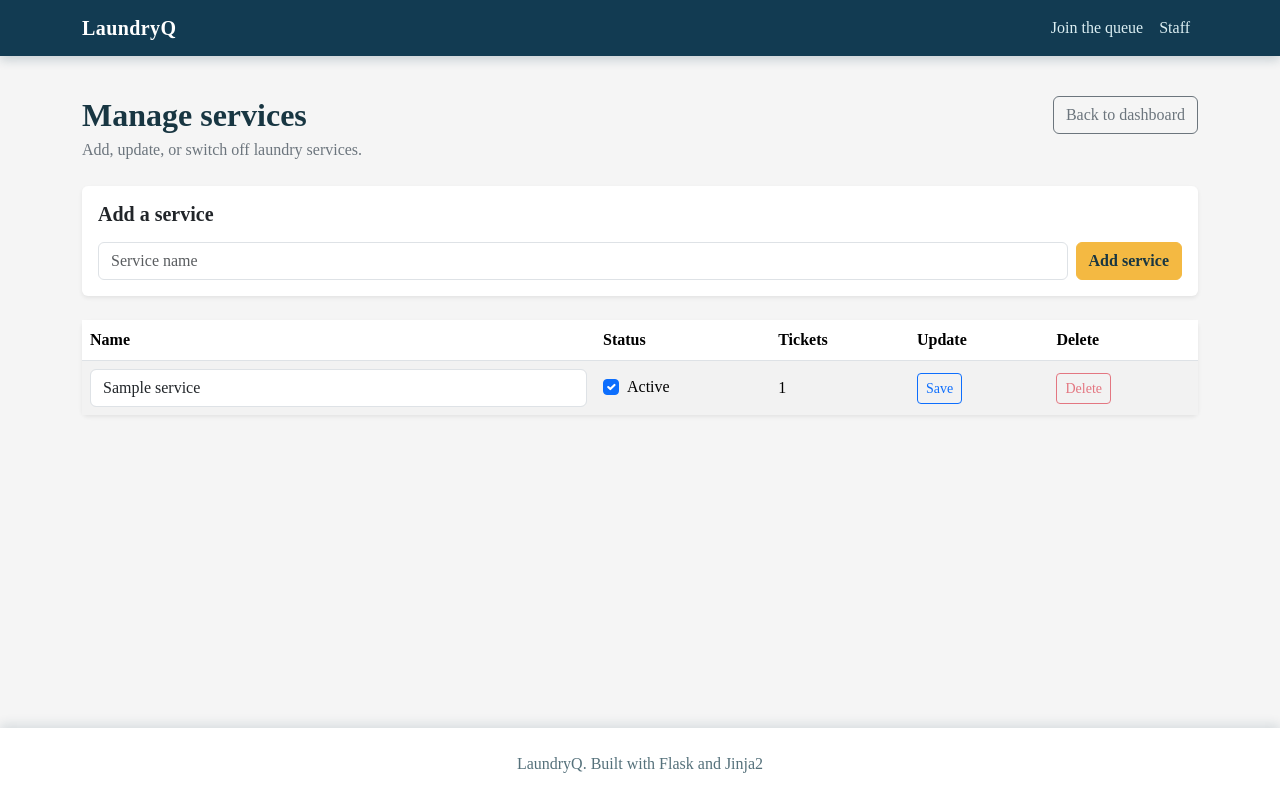
After one commit to vyleene/ccc181, a Flask app: page /staff/services in a window 1280 px wide. The commit adds this page. Run offline with Flask 3, Linux system fonts and the light colour scheme; tables that the repository leaves empty hold one stand-in row (values such as "Sample post"); parts of the project's set-up code (start-up, migrations or seed data) failed here and were passed over; some libraries are stand-ins or nearby versions; some web fonts are replaced.

Commit message:
Connect staff actions and add manage services page(#3)

```diff
--- a/app.py
+++ b/app.py
@@ -83,24 +83,28 @@ def people_ahead(t):
 
 @app.post("/queue/<int:ticket_id>/leave")
 def leave_queue(ticket_id):
-    t = next((t for t in TICKETS if t["number"] == ticket_id), None)
-    if t is None:
-        abort(404)
-
-    t["status"] = "no-show"
-    flash(f"Ticket #{ticket_id} has left the queue.", "success")
+    t = db.get_or_404(Ticket, ticket_id)
+    if t.status == "waiting":
+        t.status = "left"
+        db.session.commit()
+    flash("You left the queue.", "info")
     return redirect(url_for("index"))
 
 
 def all_services():
     return db.session.scalars(
-        db.select(Service).where(Service.active.is_(True)).order_by(Service.name)
+        db.select(Service).order_by(Service.name)
     ).all()
+
+
+def active_services():
+    stmt = db.select(Service).filter_by(active=True).order_by(Service.name)
+    return db.session.scalars(stmt).all()
 
 
 @app.get("/join")
 def join_form():
-    return render_template("join.html", services=all_services(), form={})
+    return render_template("join.html", services=active_services(), form={})
 
 
 @app.post("/join")
@@ -123,7 +127,7 @@ def join():
         flash("Please fix the highlighted fields.", "danger")
         return render_template(
             "join.html",
-            services=all_services(),
+            services=active_services(),
             form=form,
             errors=errors,
         ), 400
@@ -144,13 +148,74 @@ def join():
         flash("Something went wrong saving your ticket. Please try again.", "danger")
         return render_template(
             "join.html",
-            services=all_services(),
+            services=active_services(),
             form=form,
             errors={},
         ), 409
 
     flash(f"You joined the queue. Your ticket is #{ticket.id}.", "success")
     return redirect(url_for("ticket", ticket_id=ticket.id))
+
+
+@app.get("/staff/services")
+def services_list():
+    services = db.session.scalars(
+        db.select(Service).order_by(Service.name)
+    ).all()
+    return render_template("services.html", services=services)
+
+
+@app.post("/staff/services")
+def service_create():
+    name = request.form.get("name", "").strip()
+    if not name or len(name) > 80:
+        flash("Enter a service name up to 80 characters.", "danger")
+        return redirect(url_for("services_list"))
+
+    db.session.add(Service(name=name))
+    try:
+        db.session.commit()
+        flash(f"Service “{name}” added.", "success")
+    except IntegrityError:
+        db.session.rollback()
+        flash(f"A service named “{name}” already exists.", "danger")
+    return redirect(url_for("services_list"))
+
+
+@app.post("/staff/services/<int:service_id>/edit")
+def service_edit(service_id):
+    service = db.get_or_404(Service, service_id)
+    name = request.form.get("name", "").strip()
+    if not name or len(name) > 80:
+        flash("Enter a service name up to 80 characters.", "danger")
+        return redirect(url_for("services_list"))
+
+    service.name = name
+    service.active = request.form.get("active") == "on"
+    try:
+        db.session.commit()
+        flash(f"Service “{name}” updated.", "success")
+    except IntegrityError:
+        db.session.rollback()
+        flash(f"A service named “{name}” already exists.", "danger")
+    return redirect(url_for("services_list"))
+
+
+@app.post("/staff/services/<int:service_id>/delete")
+def service_delete(service_id):
+    service = db.get_or_404(Service, service_id)
+    if service.tickets:
+        flash(
+            f"“{service.name}” has tickets, so it cannot be deleted. "
+            "Turn it off instead.",
+            "danger",
+        )
+        return redirect(url_for("services_list"))
+
+    db.session.delete(service)
+    db.session.commit()
+    flash(f"Service “{service.name}” deleted.", "warning")
+    return redirect(url_for("services_list"))
 
 
 @app.get("/staff")
@@ -182,14 +247,43 @@ def staff_dashboard():
     )
 
 
+STAFF_ACTIONS = {"call": "called", "serve": "served", "no-show": "no-show"}
+
+
 @app.post("/staff/tickets/<int:ticket_id>/<action>")
 def staff_action(ticket_id, action):
-    new_status = {"call": "called", "serve": "served", "no-show": "no-show"}.get(action)
-    t = next((t for t in TICKETS if t["number"] == ticket_id), None)
-    if t is None or new_status is None:
+    new_status = STAFF_ACTIONS.get(action)
+    if new_status is None:
         abort(404)
-    t["status"] = new_status
-    flash(f"Ticket #{ticket_id} marked {new_status}.", "info")
+
+    if new_status == "called":
+        stmt = (
+            db.select(Ticket)
+            .filter_by(status="waiting")
+            .order_by(Ticket.created_at)
+            .limit(1)
+        )
+        t = db.session.scalar(stmt)
+        if t is None:
+            flash("No one is waiting.", "info")
+            return redirect(url_for("staff_dashboard"))
+        t.status = new_status
+        t.called_at = func.now()
+    else:
+        t = db.get_or_404(Ticket, ticket_id)
+        t.status = new_status
+
+    db.session.commit()
+    flash(f"Ticket #{t.id} marked {new_status}.", "info")
+    return redirect(url_for("staff_dashboard"))
+
+
+@app.post("/staff/tickets/<int:ticket_id>/delete")
+def delete_ticket(ticket_id):
+    t = db.get_or_404(Ticket, ticket_id)
+    db.session.delete(t)
+    db.session.commit()
+    flash(f"Ticket #{ticket_id} was deleted.", "warning")
     return redirect(url_for("staff_dashboard"))
 
 
--- a/static/js/main.js
+++ b/static/js/main.js
@@ -6,3 +6,9 @@ if (joinForm) {
     button.textContent = "Getting your ticket…";
   });
 }
+
+document.querySelectorAll("form[data-confirm]").forEach((form) => {
+  form.addEventListener("submit", (event) => {
+    if (!confirm(form.dataset.confirm)) event.preventDefault();
+  });
+});
--- /dev/null
+++ b/templates/services.html
@@ -0,0 +1,95 @@
+{% extends "base.html" %}
+
+{% block title %}Manage services · LaundryQ{% endblock %}
+
+{% block content %}
+  <section class="staff-page">
+    <header class="d-flex flex-column flex-md-row justify-content-between gap-3 mb-4">
+      <div>
+        <h1 class="h2 fw-bold mb-1">Manage services</h1>
+        <p class="text-secondary mb-0">Add, update, or switch off laundry services.</p>
+      </div>
+      <a class="btn btn-outline-secondary align-self-start" href="{{ url_for('staff_dashboard') }}">
+        Back to dashboard
+      </a>
+    </header>
+
+    <div class="card border-0 shadow-sm mb-4">
+      <div class="card-body">
+        <h2 class="h5 fw-bold mb-3">Add a service</h2>
+        <form method="post" action="{{ url_for('service_create') }}" class="row g-2">
+          <div class="col-md">
+            <label class="visually-hidden" for="new-service-name">Service name</label>
+            <input class="form-control" id="new-service-name" name="name"
+                maxlength="80" placeholder="Service name" required>
+          </div>
+          <div class="col-md-auto">
+            <button class="btn btn-laundry" type="submit">Add service</button>
+          </div>
+        </form>
+      </div>
+    </div>
+
+    <div class="card border-0 shadow-sm">
+      <div class="card-body p-0">
+        {% if services %}
+          <div class="table-responsive">
+            <table class="table table-striped align-middle mb-0">
+              <caption class="visually-hidden">Laundry services</caption>
+              <thead>
+                <tr>
+                  <th scope="col">Name</th>
+                  <th scope="col">Status</th>
+                  <th scope="col">Tickets</th>
+                  <th scope="col">Update</th>
+                  <th scope="col">Delete</th>
+                </tr>
+              </thead>
+              <tbody>
+                {% for service in services %}
+                  <tr>
+                    <td>
+                      <form method="post" action="{{ url_for('service_edit', service_id=service.id) }}"
+                          id="edit-service-{{ service.id }}">
+                        <label class="visually-hidden" for="service-name-{{ service.id }}">
+                          Service name
+                        </label>
+                        <input class="form-control" id="service-name-{{ service.id }}"
+                            name="name" value="{{ service.name }}" maxlength="80" required>
+                      </form>
+                    </td>
+                    <td>
+                      <div class="form-check">
+                        <input class="form-check-input" type="checkbox" name="active" value="on"
+                            id="service-active-{{ service.id }}" form="edit-service-{{ service.id }}"
+                            {% if service.active %}checked{% endif %}>
+                        <label class="form-check-label" for="service-active-{{ service.id }}">
+                          Active
+                        </label>
+                      </div>
+                    </td>
+                    <td>{{ service.tickets|length }}</td>
+                    <td>
+                      <button class="btn btn-sm btn-outline-primary"
+                          type="submit" form="edit-service-{{ service.id }}">Save</button>
+                    </td>
+                    <td>
+                      <form method="post"
+                          action="{{ url_for('service_delete', service_id=service.id) }}"
+                          data-confirm="Delete {{ service.name }}? This cannot be undone.">
+                        <button class="btn btn-sm btn-outline-danger" type="submit"
+                            {% if service.tickets %}disabled{% endif %}>Delete</button>
+                      </form>
+                    </td>
+                  </tr>
+                {% endfor %}
+              </tbody>
+            </table>
+          </div>
+        {% else %}
+          <p class="p-4 mb-0 text-secondary">No services have been added.</p>
+        {% endif %}
+      </div>
+    </div>
+  </section>
+{% endblock %}
```
Also changed, not shown: templates/staff.html (+14 -2 lines).
